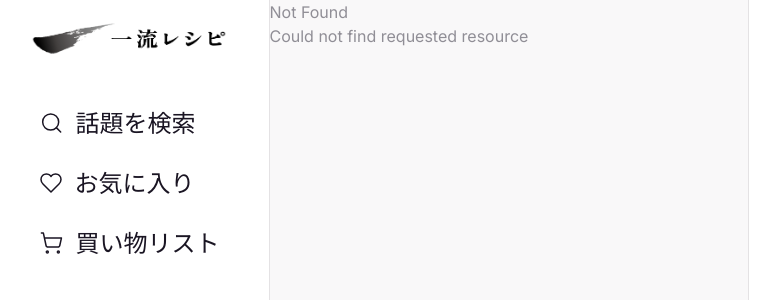
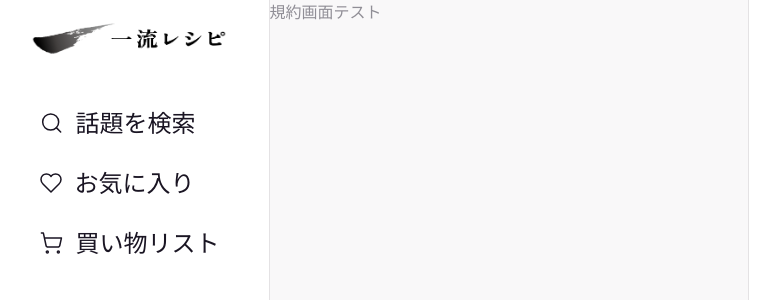
Before and after one commit to qin-team-recipe/04-recipe-app, a Next.js app: page /terms in a window 1280 px wide. Before the commit this address had no page. Shown: the top 300 px of the page, without its empty margins (141-921 px from the left). Built offline with nearby package versions, Linux system fonts and the light colour scheme.

Commit message:
規約画面作成

```diff
--- /dev/null
+++ b/app/terms/page.tsx
@@ -0,0 +1,12 @@
+export const metadata = {
+  title: "Terms and conditions",
+  description: "Generated by create next app",
+};
+
+export default async function Terms() {
+  return (
+    <>
+      <h1>規約画面テスト</h1>
+    </>
+  );
+}
```
